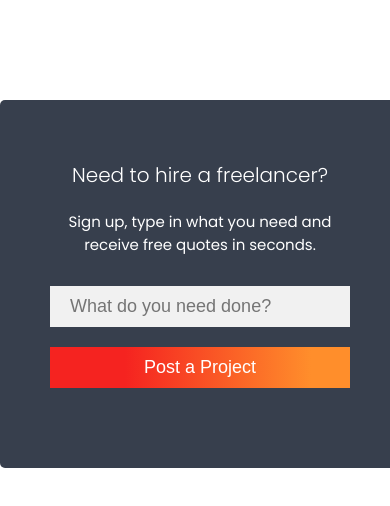
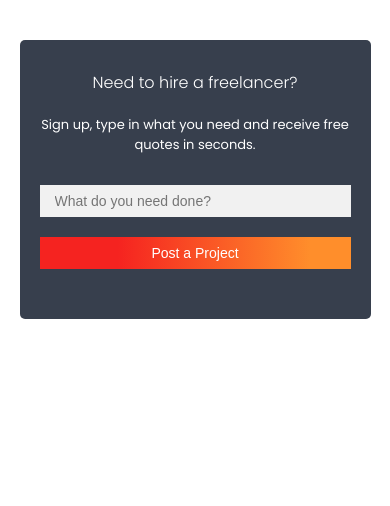
Before and after one commit to naharluna/Modern-HTML-CSS-From-The-Beginning-2.0, a plain HTML site: page Section 6: Box Model & Positioning/10. Freelance Form Project/myversion.html in a window 390 px wide. Drawn offline with Linux system fonts and the light colour scheme.

Commit message:
Add responsive styles for different screen sizes

```diff
--- a/Section 6: Box Model & Positioning/10. Freelance Form Project/mystyle.css
+++ b/Section 6: Box Model & Positioning/10. Freelance Form Project/mystyle.css
@@ -60,3 +60,69 @@ body{
         rgba(255, 142, 43, 1) 25%,
         rgba(245, 35, 32, 1) 87%);
 }
+
+
+@media (max-width: 992px) {
+
+    .container {
+        width: 60%;
+        margin: 80px auto;
+    }
+
+    .card {
+        padding: 50px 40px;
+    }
+}
+
+
+@media (max-width: 768px) {
+
+    .container {
+        width: 80%;
+        margin: 60px auto;
+    }
+
+    .card {
+        padding: 40px 30px;
+    }
+
+    .card h1 {
+        font-size: 18px;
+    }
+
+    .card p {
+        font-size: 14px;
+    }
+
+    .card input[type='text'],
+    .card button {
+        font-size: 16px;
+    }
+}
+
+
+@media (max-width: 480px) {
+
+    .container {
+        width: 90%;
+        margin: 40px auto;
+    }
+
+    .card {
+        padding: 30px 20px;
+    }
+
+    .card h1 {
+        font-size: 16px;
+    }
+
+    .card p {
+        font-size: 13px;
+    }
+
+    .card input[type='text'],
+    .card button {
+        font-size: 14px;
+        padding: 8px 15px;
+    }
+}
```
